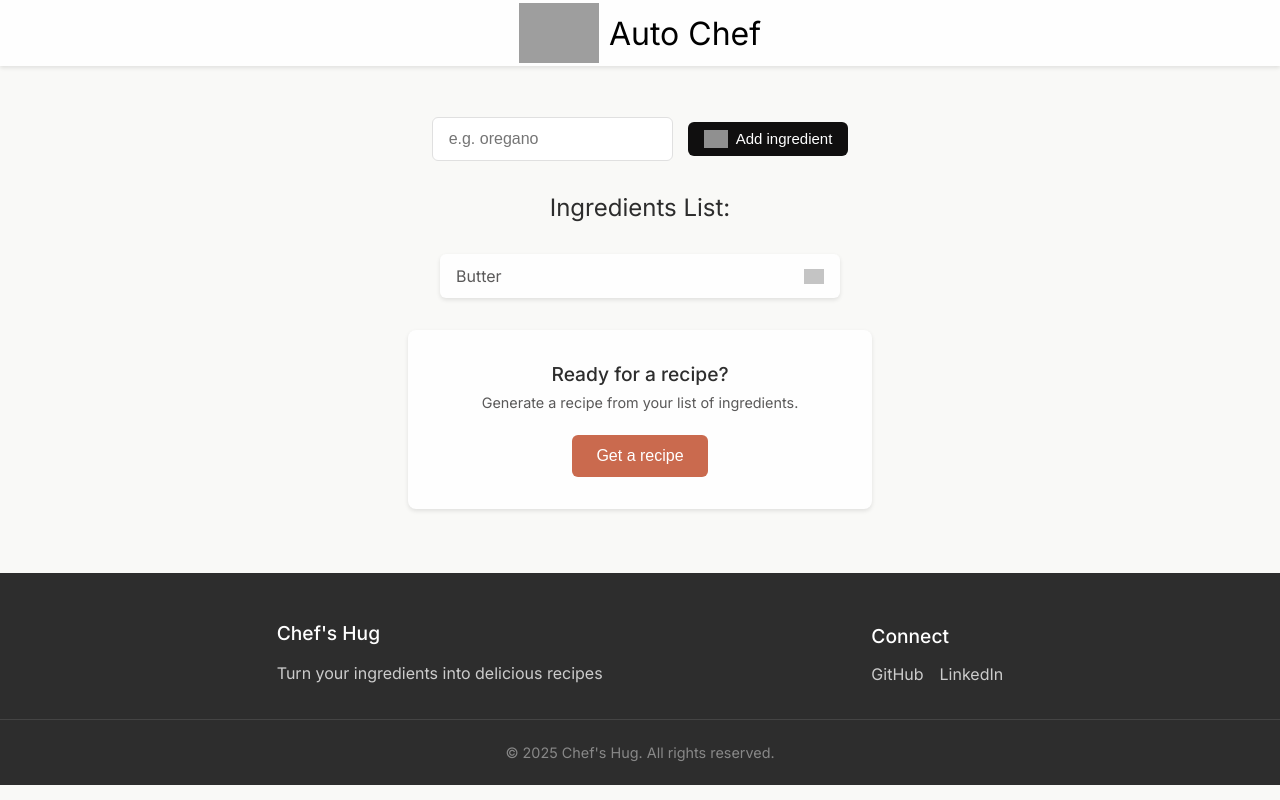
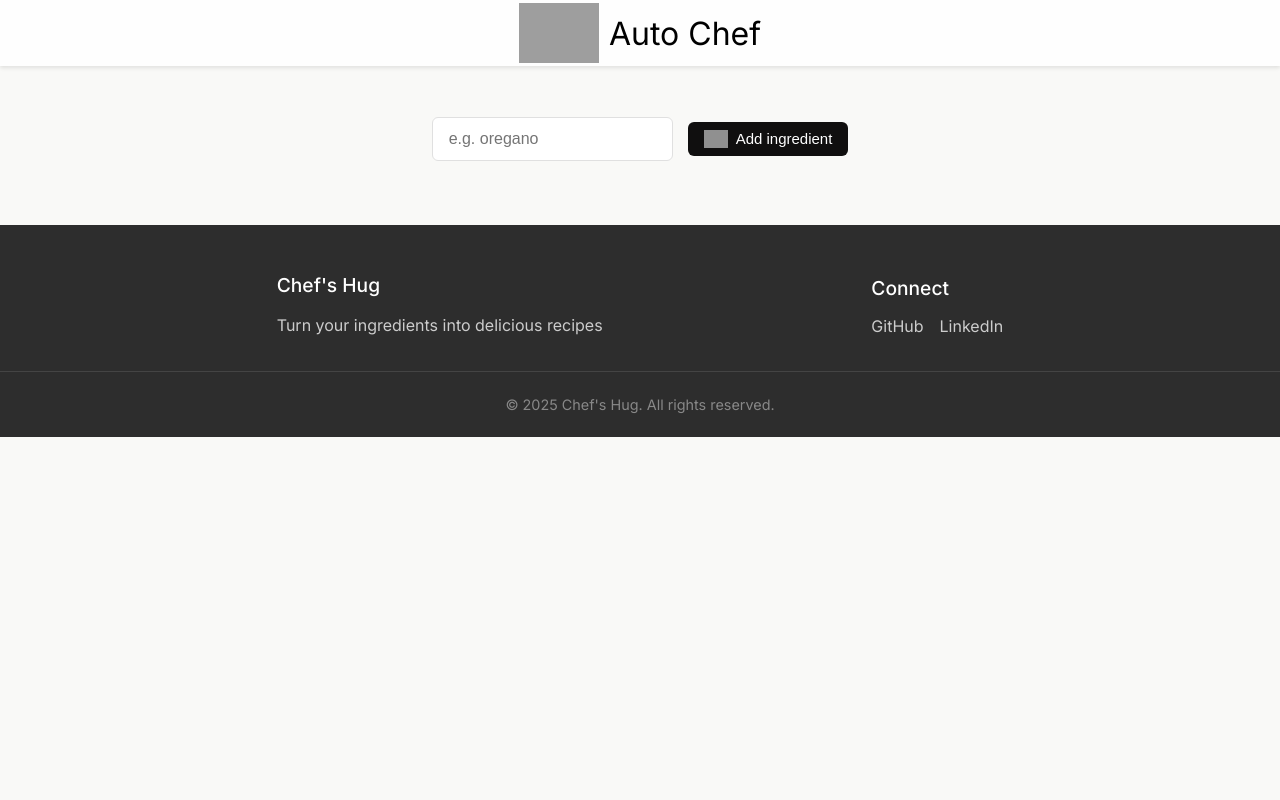
Before and after one commit to blip9/Chef-s-Hug, a React (Vite) app: page / in a window 1280 px wide. Built offline with nearby package versions, Linux system fonts and the light colour scheme; grey boxes are pictures that could not be loaded.

Commit message:
removed fileds from ingredients

```diff
--- a/src/App.jsx
+++ b/src/App.jsx
@@ -7,10 +7,7 @@ import Footer from './components/Footer.jsx';
 function App() {
 
   const [ingredients, setIngredients] = useState([
-          {
-              key:1,
-              name:"Butter"
-          }
+
         ]);
   const [recipe,setRecipe] = useState(null);
 
```
